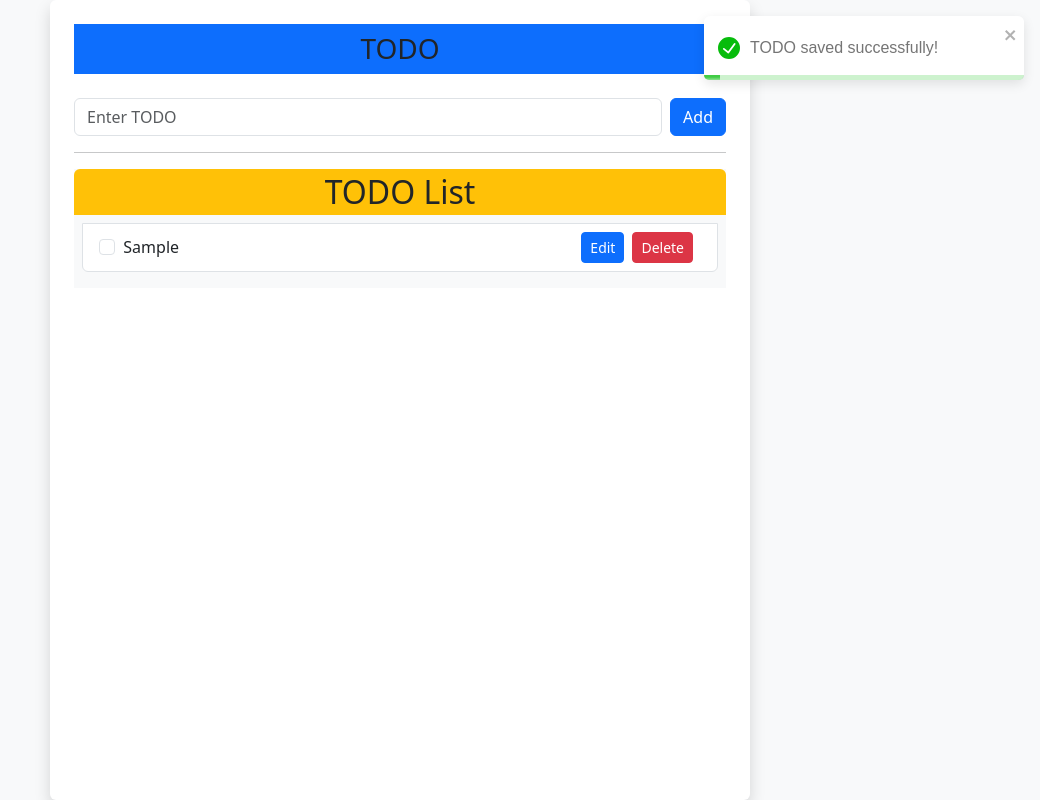
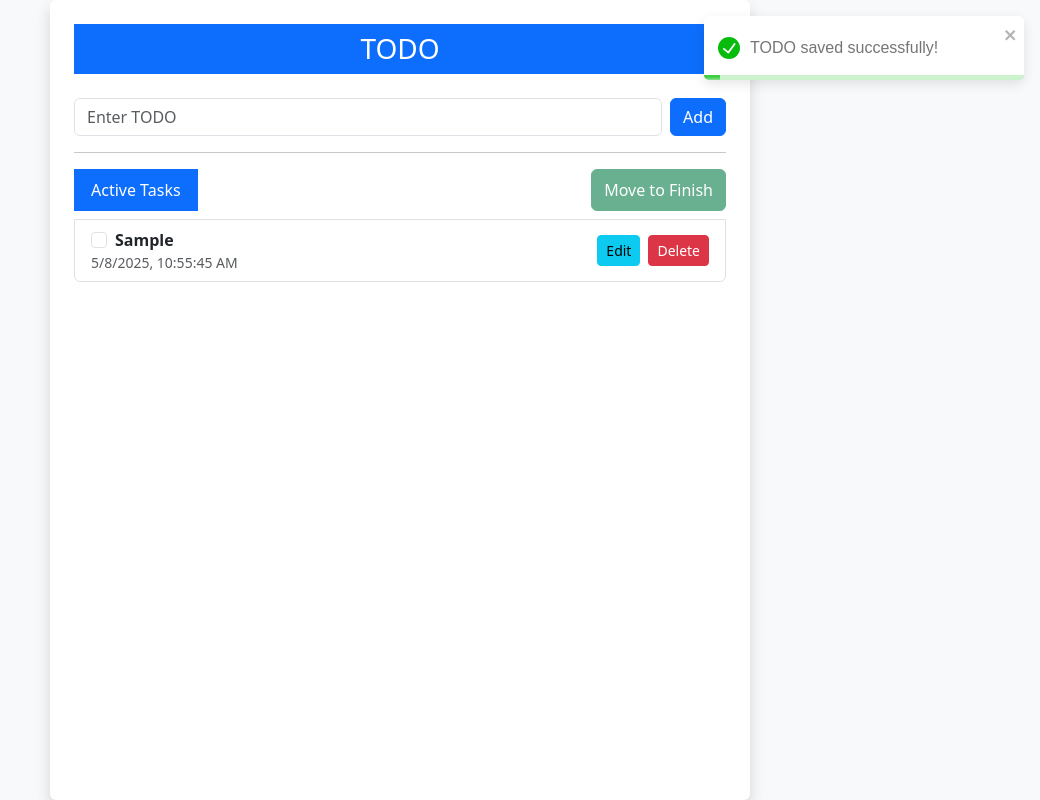
Before and after one commit to RitikBalhotra/todo-list, a React (Create React App) app: page / in a window 1280 px wide. Both pictures are taken after typing "Sample" into the empty fields and a click on the button "Add". Shown: the whole page, without its empty margins (240-1280 px from the left). Built offline with nearby package versions, Linux system fonts and the light colour scheme.

Commit message:
Some Changes

```diff
--- a/src/Todo.js
+++ b/src/Todo.js
@@ -9,22 +9,25 @@ const Todo = () => {
   const [isUpdate, setIsUpdate] = useState(false);
   const [currentId, setCurrentId] = useState(null);
   const [finished, setFinished] = useState([]);
+  const [selected, setSelected] = useState([]);
 
   useEffect(() => {
     const todoList = localStorage.getItem("todoList");
     const finishedList = localStorage.getItem("finishedList");
-    if (todoList || finishedList) {
-      setTodos(JSON.parse(todoList));
-      console.log(todos);
-      setFinished(JSON.parse(finishedList));
-      console.log(finished);
-    }
+    if (todoList) setTodos(JSON.parse(todoList));
+    if (finishedList) setFinished(JSON.parse(finishedList));
   }, []);
 
-  // add todo function
+  // new todo submit function
   const handleSubmit = () => {
     if (task.trim()) {
-      const dt = [...todos, task];
+      const now = new Date();
+      const formatDate = now.toLocaleString();
+      const newTodo = {
+        text: task,
+        time: formatDate,
+      };
+      const dt = [...todos, newTodo];
       setTodos(dt);
       localStorage.setItem("todoList", JSON.stringify(dt));
       setTask("");
@@ -32,17 +35,15 @@ const Todo = () => {
     }
   };
 
-  // delete button function
+  // delete function
   const handleDelete = (index, isFinished) => {
     const dlt = window.confirm("This TODO will be deleted Permanently!");
     if (dlt) {
       if (isFinished) {
-        // delete from the finished list
         const updateFinished = finished.filter((_, i) => i !== index);
         setFinished(updateFinished);
         localStorage.setItem("finishedList", JSON.stringify(updateFinished));
       } else {
-        // delete form the  todo list
         const updateTodo = todos.filter((_, i) => i !== index);
         setTodos(updateTodo);
         localStorage.setItem("todoList", JSON.stringify(updateTodo));
@@ -51,44 +52,51 @@ const Todo = () => {
     }
   };
 
-  // handle update function
+  // update function
   const handleUpdate = () => {
     if (isUpdate && currentId !== null) {
       const updateTodos = todos.map((item, index) =>
-        index === currentId ? task : item
+        index === currentId ? { ...item, text: task } : item
       );
       setTodos(updateTodos);
       localStorage.setItem("todoList", JSON.stringify(updateTodos));
-      toast.success("Todo Update Successfully!");
+      toast.success("Todo updated successfully!");
       setTask("");
       setIsUpdate(false);
       setCurrentId(null);
     }
   };
 
-  // toggle function
-  const handleToggle = (todo, isFinished) => {
-    if (isFinished) {
-      const updatedFinished = finished.filter((t) => t !== todo);
-      const updatedTodos = [...todos, todo];
-      setFinished(updatedFinished);
-      setTodos(updatedTodos);
-      localStorage.setItem("finishedList", JSON.stringify(updatedFinished));
-      localStorage.setItem("todoList", JSON.stringify(updatedTodos));
+  // chekcbox change function
+  const handleCheckBoxChange = (index) => {
+    if (selected.includes(index)) {
+      setSelected(selected.filter((i) => i !== index));
+      console.log(selected);
     } else {
-      const updatedTodos = todos.filter((t) => t !== todo);
-      const updatedFinished = [...finished, todo];
-      setTodos(updatedTodos);
-      setFinished(updatedFinished);
-      localStorage.setItem("todoList", JSON.stringify(updatedTodos));
-      localStorage.setItem("finishedList", JSON.stringify(updatedFinished));
+      setSelected([...selected, index]);
+      console.log(selected);
     }
   };
 
-  // handle edit buttton in list
+  // move to Finish function
+  const addFinished = () => {
+    const toMove = todos.filter((_, index) => selected.includes(index));
+    const remain = todos.filter((_, index) => !selected.includes(index));
+
+    const updateFinished = [...finished, ...toMove];
+    setTodos(remain);
+    setFinished(updateFinished);
+    setSelected([]);
+
+    localStorage.setItem("todoList", JSON.stringify(remain));
+    localStorage.setItem("finishedList", JSON.stringify(updateFinished));
+    toast.success("Move to Finished successfuly!");
+  };
+
+  // Edit function
   const handleEdit = (id) => {
     const editTodo = todos[id];
-    setTask(editTodo);
+    setTask(editTodo.text);
     setIsUpdate(true);
     setCurrentId(id);
   };
@@ -98,9 +106,8 @@ const Todo = () => {
       <div className="d-flex justify-content-center min-vh-100 bg-light">
         <ToastContainer position="top-right" autoClose={2000} />
         <div className="p-4 rounded shadow bg-white" style={{ width: "700px" }}>
-          <h3 className="text-center mb-4 bg-primary bg-light-text p-2">
-            TODO
-          </h3>
+          <h3 className="text-center mb-4 bg-primary text-white p-2">TODO</h3>
+
           <div className="d-flex mb-3 gap-2">
             <input
               type="text"
@@ -114,39 +121,46 @@ const Todo = () => {
                 Add
               </button>
             ) : (
-              <button className="btn btn-primary" onClick={handleUpdate}>
+              <button className="btn btn-warning" onClick={handleUpdate}>
                 Update
               </button>
             )}
           </div>
+
           <hr />
-          <div className="bg-light pb-2">
-            {todos.length > 0 ? (
-              <ul className="list-group">
-                <h2 className="text-center p-1 bg-warning rounded-top">
-                  TODO List
-                </h2>
-                {todos.map((item, index) => {
-                  return (
+
+          {/* Todo List  */}
+          {todos.length > 0 && (
+            <ul className="list-group mb-3">
+              <div className="d-flex justify-content-between mb-2">
+                {" "}
+                <li className="list-group-item active text-center">
+                  Active Tasks
+                </li>{" "}
+                <button className="btn btn-success" disabled={selected.length === 0} onClick={addFinished}>
+                  Move to Finish
+                </button>
+              </div>
+
+              {todos.map((item, index) => (
                 <li
                   key={index}
-                      className="list-group-item  justify-content-between d-flex ms-2 me-2 align-items-center"
+                  className="list-group-item d-flex justify-content-between align-items-center"
                 >
                   <div>
                     <input
                       type="checkbox"
-                          className="form-check-input"
-                          checked={finished.includes(item)}
-                          onChange={() =>
-                            handleToggle(item, finished.includes(item))
-                          }
+                      className="form-check-input me-2"
+                      checked={selected.includes(index)}
+                      onChange={() => handleCheckBoxChange(index)}
                     />
-                        &nbsp;&nbsp;
-                        {item}
+                    <strong>{item.text}</strong>
+                    <div className="text-muted small">{item.time}</div>{" "}
+                    {/* shows date/time */}
                   </div>
-                      <div className="me-2">
+                  <div>
                     <button
-                          className="btn btn-sm  btn-primary me-2"
+                      className="btn btn-sm btn-info me-2"
                       onClick={() => handleEdit(index)}
                     >
                       Edit
@@ -159,36 +173,32 @@ const Todo = () => {
                     </button>
                   </div>
                 </li>
-                  );
-                })}
+              ))}
             </ul>
-            ) : (
-              <p className="text-muted text-center">No tasks added yet</p>
           )}
-          </div>
 
-          <div className="bg-light pb-2">
-            {finished.length > 0 ? (
+          {finished.length > 0 && (
             <ul className="list-group">
-                <h2 className="text-center p-1 bg-success rounded-top">
-                  Finished Todo's
-                </h2>
+              <li className="list-group-item bg-success text-white text-center">
+                Finished TODOs
+              </li>
               {finished.map((item, index) => (
                 <li
                   key={index}
-                    className="list-group-item  justify-content-between d-flex ms-2 me-2 align-items-center"
+                  className="list-group-item d-flex justify-content-between align-items-center"
                 >
                   <div>
                     <input
                       type="checkbox"
-                        className="form-check-input"
-                        checked={true}
-                        onChange={() => handleToggle(item, true)}
+                      className="form-check-input me-2"
+                      checked
+                      readOnly
                     />
-                      &nbsp;&nbsp;
-                      {item}
+                    <del>{item.text}</del>
+                    <br />
+                    <small className="text-muted">{item.time}</small>
                   </div>
-                    <div className="me-2">
+                  <div>
                     <button
                       className="btn btn-sm btn-danger"
                       onClick={() => handleDelete(index, true)}
@@ -199,10 +209,7 @@ const Todo = () => {
                 </li>
               ))}
             </ul>
-            ) : (
-              <div></div>
           )}
-          </div>
         </div>
       </div>
     </>
--- a/src/index.js
+++ b/src/index.js
@@ -1,10 +1,12 @@
 import React from 'react';
 import ReactDOM from 'react-dom/client';
 import App from './App';
+import Dummy from './Dummy';
 
 const root = ReactDOM.createRoot(document.getElementById('root'));
 root.render(
   <React.StrictMode>
     <App />
+    {/* <Dummy/> */}
   </React.StrictMode>
 );
```
Lines whose indentation alone changed are shown as unchanged.
